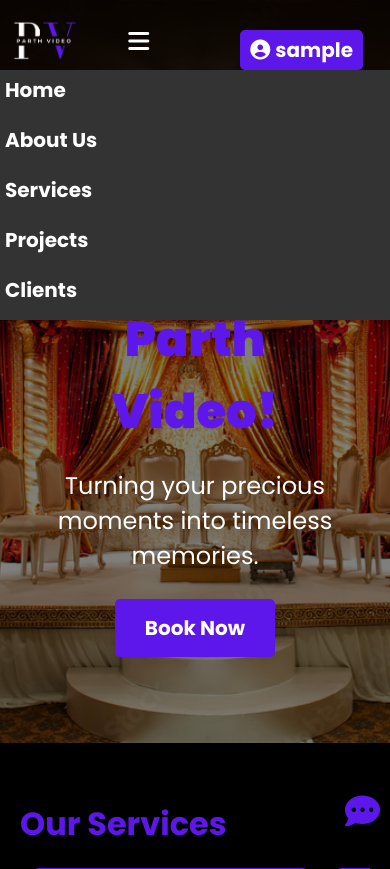
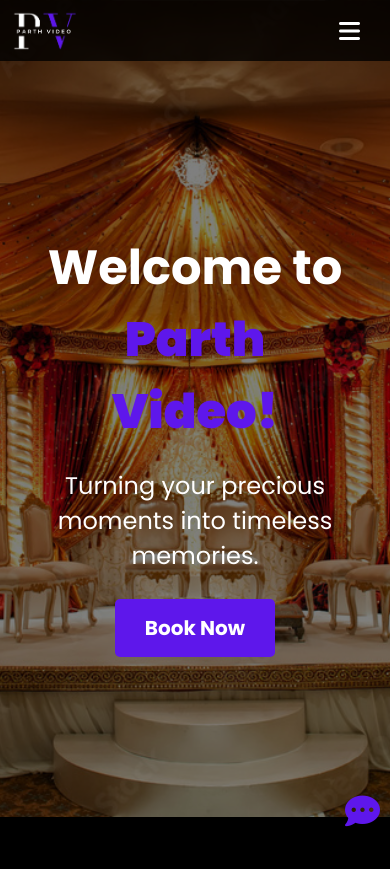
Before and after one commit to harrytrivedi/parthvideo, a PHP site: page /user/index.php in a window 390 px wide. Shown: the top 869 px of the page. Run offline with PHP 8.4, Linux system fonts and the light colour scheme; the visitor is signed in with stand-in values (Sample User, id 1); some libraries are stand-ins or nearby versions; some web fonts are replaced.

Commit message:
updated header.php and accessibility issues

```diff
--- a/css/stylesheet.css
+++ b/css/stylesheet.css
@@ -433,6 +433,7 @@ a:hover {
     text-align: center;
     margin-bottom: 0;
     position: relative;
+    min-height: 85vh;
 }
 .container1 {
     background-size: cover;
--- a/includes/header.php
+++ b/includes/header.php
@@ -12,7 +12,6 @@ function isAdmin()
 {
     return (isset($_SESSION['level']) && $_SESSION['level'] == 1);
 }
-
 ?>
 
 <!DOCTYPE html>
@@ -25,7 +24,7 @@ function isAdmin()
     <link rel="stylesheet" href="../css/stylesheet.css">
     <link rel="stylesheet" href="https://cdnjs.cloudflare.com/ajax/libs/font-awesome/5.15.4/css/all.min.css">
     <script src="https://kit.fontawesome.com/83ff50e3a5.js" crossorigin="anonymous"></script>
-    <script src="..//js/script.js"> </script>
+    <script src="..//js/script.js"></script>
 
     <style>
         /* Hide the burger icon by default */
@@ -42,58 +41,49 @@ function isAdmin()
         @media only screen and (max-width: 768px) {
 
             .auth-buttons {
-                display: none;
+                display: none !important;
             }
 
             .auth-buttons.active {
-                display: flex;
+                display: flex !important;
                 flex-direction: column;
                 position: absolute;
                 top: 70px;
-                /* Adjust as needed */
                 right: 0;
                 background-color: #333;
-                /* Change the background color as needed */
                 z-index: 99;
             }
 
             .burger-icon {
                 display: block;
                 font-size: 24px;
-                /* Adjust as needed */
                 margin-right: 40px;
-                /* Adjust as needed */
                 cursor: pointer;
             }
 
             .nav-links {
-                display: none;
+                display: none !important;
                 flex-direction: column;
                 align-items: center;
                 width: 100%;
                 position: absolute;
                 top: 70px;
-                /* Adjust as needed */
                 left: 0;
                 background-color: #333;
-                /* Change the background color as needed */
                 z-index: 99;
             }
 
             .nav-links.active {
-                display: flex;
+                display: flex !important;
             }
         }
 
         .auth-buttons a {
-            display: flex;
+            display: inline-flex;
             justify-content: center;
-            display: inline-flex;
             align-items: center;
             text-decoration: none;
             color: inherit;
-            /* font-size: inherit;
-            font-weight: inherit; */
             transition: all 0.3s ease;
         }
 
@@ -103,17 +93,13 @@ function isAdmin()
         }
 
         /* Dropdown content styles */
-
         .dropdown-content a:first-child {
             margin-bottom: 5px;
-            /* Add margin below "My Account" */
         }
 
         .dropdown-content {
             position: absolute;
-            /*can make relative to look cooler */
             background-color: rgba(0, 0, 0, 0.8);
-            /* Set background color */
             border-radius: 5px;
             padding: 5px 0;
             z-index: 1;
@@ -125,13 +111,11 @@ function isAdmin()
             padding: 10px;
             text-decoration: none;
             color: #ffffff;
-            /* Set text color */
             transition: background-color 0.3s ease;
         }
 
         .dropdown-content a:hover {
             background-color: rgba(255, 255, 255, 0.1);
-            /* Change background color on hover */
         }
 
         .dropdown:hover .dropdown-content {
@@ -141,7 +125,6 @@ function isAdmin()
 </head>
 
 <body>
-
     <nav class="navbar">
         <div class="logo">
             <img src="../user/images/headerLogo.png" alt="Parth Video Logo">
@@ -171,15 +154,12 @@ function isAdmin()
                 echo '<a href="../includes/logout.php">Log Out</a>';
                 echo '</div>';
                 echo '</div>';
-            } else {
-                // echo '<a href="../user/login.php">Login</a>'; closed not required
-                // echo '<a href="../user/register.php">Register</a>';
             }
             ?>
         </div>
     </nav>
     <script>
-        // JavaScript to toggle the visibility of nav-links and auth-buttons
+        // JavaScript to toggle the visibility of nav-links and auth-buttons on mobile
         document.addEventListener('DOMContentLoaded', function () {
             var burgerIcon = document.querySelector('.burger-icon');
             var navLinks = document.querySelector('.nav-links');
--- a/user/index.php
+++ b/user/index.php
@@ -1,5 +1,5 @@
 <?php
-$pageTitle = "Homepage - Parth Video";
+$pageTitle = "Parth Video - Home";
 include_once '../includes/header.php';
 ?>
 
```
